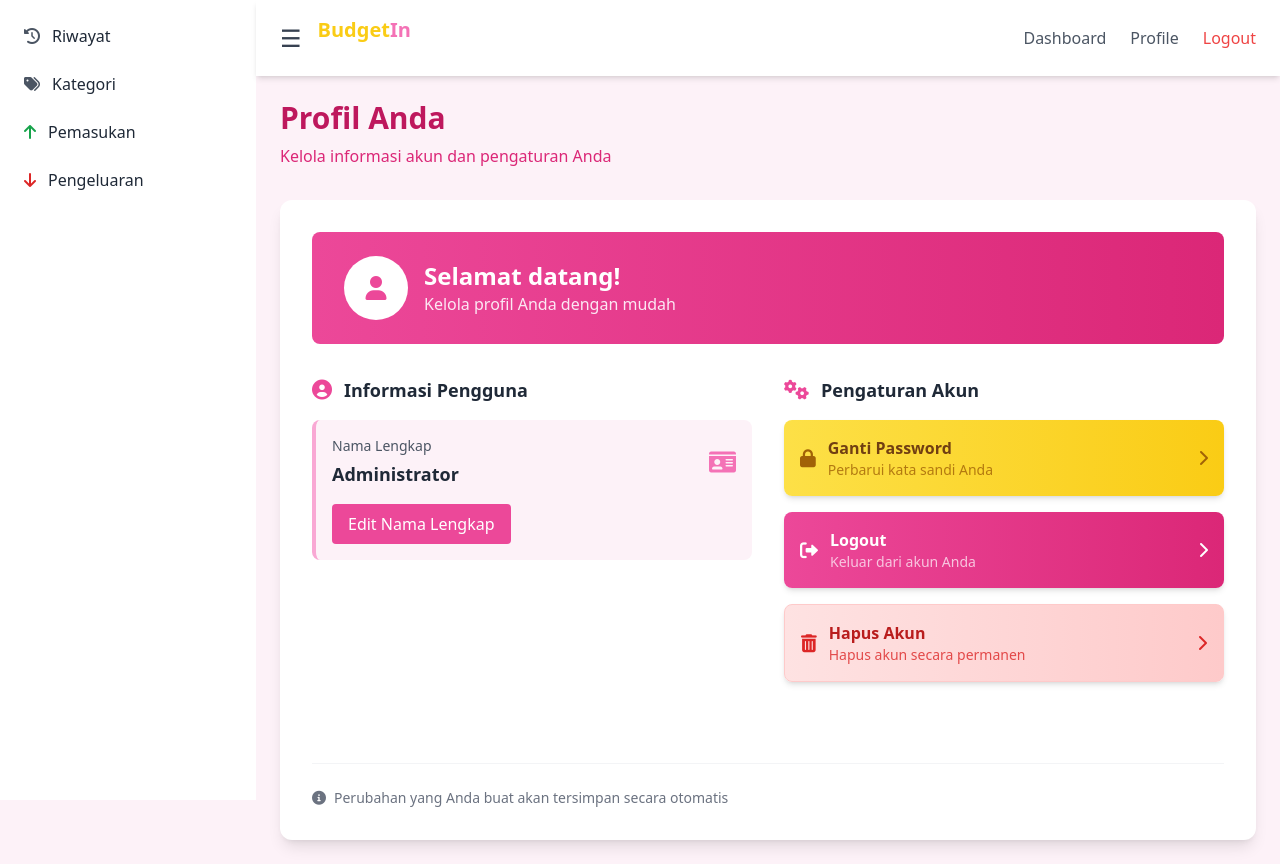
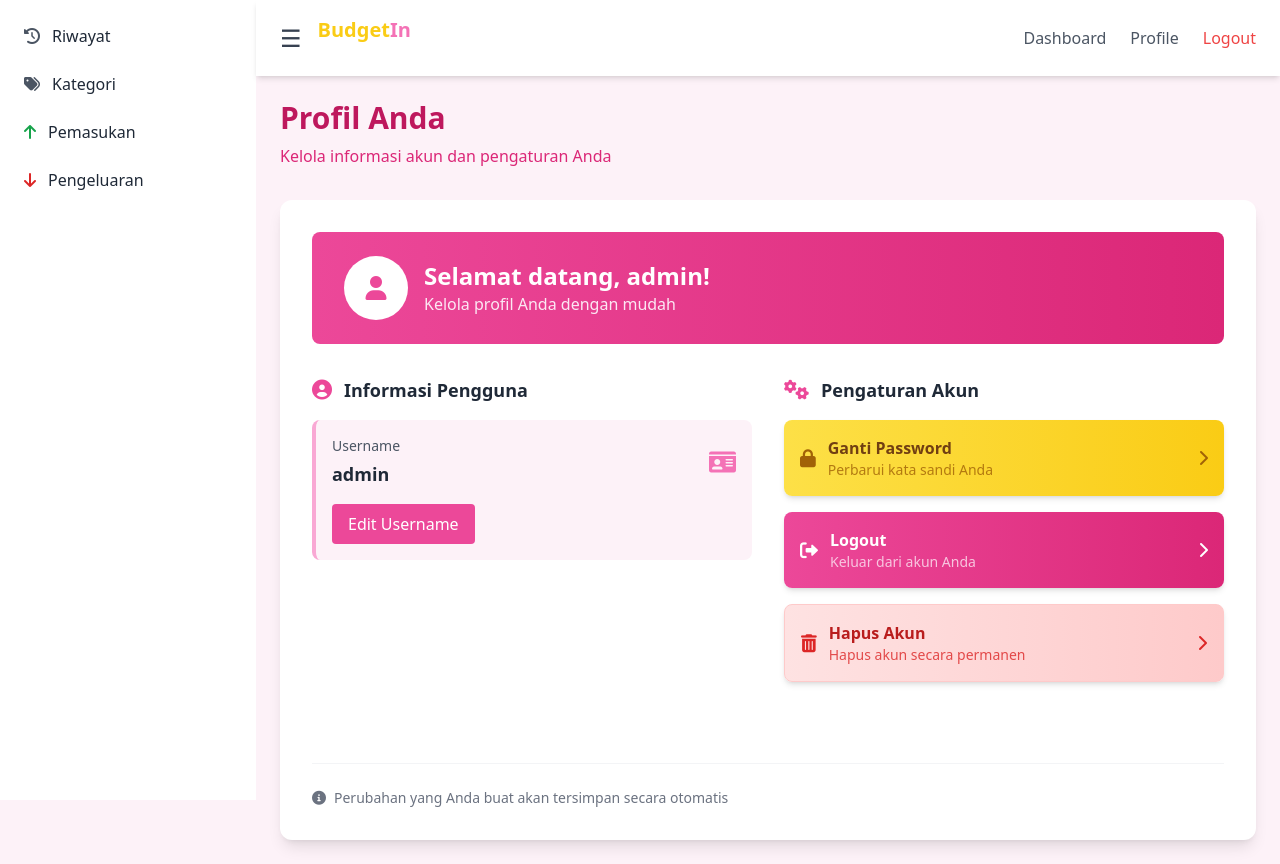
Before and after one commit to baralul/BudgetIn, a PHP site: page /pages/tables/profile.php in a window 1280 px wide. Run offline with PHP 8.4, Linux system fonts and the light colour scheme; a user stored in the database is signed in; data comes from the database, SQL or seed files in the repository; some libraries are stand-ins or nearby versions.

Commit message:
benerin form profil

```diff
--- a/pages/tables/profile.php
+++ b/pages/tables/profile.php
@@ -8,7 +8,7 @@ if (!isset($_SESSION['user_id'])) {
 }
 
 $user_id = $_SESSION['user_id'];
-$query = "SELECT nama_lengkap, username FROM users WHERE id = ?";
+$query = "SELECT username FROM users WHERE id = ?";
 $stmt = $conn->prepare($query);
 $stmt->bind_param("i", $user_id);
 $stmt->execute();
@@ -16,7 +16,6 @@ $result = $stmt->get_result();
 
 if ($result->num_rows === 1) {
     $user = $result->fetch_assoc();
-    $nama_lengkap = $user['nama_lengkap'];
     $username = $user['username'];
 } else {
     header("Location: ../forms/account_login.php");
@@ -26,19 +25,30 @@ if ($result->num_rows === 1) {
 $success = '';
 $error = '';
 if (isset($_POST['update_profile'])) {
-    $new_nama = trim($_POST['nama_lengkap']);
-    if ($new_nama !== '') {
-        $update = $conn->prepare("UPDATE users SET nama_lengkap = ? WHERE id = ?");
-        $update->bind_param("si", $new_nama, $user_id);
-        if ($update->execute()) {
-            $nama_lengkap = $new_nama;
-            $_SESSION['nama_lengkap'] = $new_nama;
-            $success = "Profil berhasil diperbarui!";
+    $new_username = trim($_POST['username']);
+
+    if ($new_username === '') {
+        $error = "Username tidak boleh kosong.";
+    } else {
+        // Cek apakah username sudah dipakai oleh user lain
+        $check = $conn->prepare("SELECT id FROM users WHERE username = ? AND id != ?");
+        $check->bind_param("si", $new_username, $user_id);
+        $check->execute();
+        $check_result = $check->get_result();
+
+        if ($check_result->num_rows > 0) {
+            $error = "Username sudah digunakan oleh pengguna lain.";
         } else {
-            $error = "Gagal memperbarui profil.";
+            $update = $conn->prepare("UPDATE users SET username = ? WHERE id = ?");
+            $update->bind_param("si", $new_username, $user_id);
+            if ($update->execute()) {
+                $username = $new_username;
+                $_SESSION['username'] = $new_username;
+                $success = "Username berhasil diperbarui!";
+            } else {
+                $error = "Gagal memperbarui username.";
+            }
         }
-    } else {
-        $error = "Nama lengkap tidak boleh kosong.";
     }
 }
 ?>
@@ -60,7 +70,6 @@ if (isset($_POST['update_profile'])) {
       <?php include '../../components/header.php'; ?>
 
       <main class="flex-1 p-6">
-
         <div class="mb-8">
           <h1 class="text-3xl font-bold text-pink-700 mb-2">Profil Anda</h1>
           <p class="text-pink-600">Kelola informasi akun dan pengaturan Anda</p>
@@ -74,7 +83,7 @@ if (isset($_POST['update_profile'])) {
                 <i class="fas fa-user text-pink-500 text-2xl"></i>
               </div>
               <div>
-                <h2 class="text-2xl font-bold text-white">Selamat datang!</h2>
+                <h2 class="text-2xl font-bold text-white">Selamat datang, <?= htmlspecialchars($username ?? '') ?>!</h2>
                 <p class="text-pink-100">Kelola profil Anda dengan mudah</p>
               </div>
             </div>
@@ -89,16 +98,16 @@ if (isset($_POST['update_profile'])) {
               </div>
 
               <?php if ($error): ?>
-                <div class="mb-4 p-2 bg-red-100 text-red-700 rounded"><?= htmlspecialchars($error) ?></div>
+                <div class="mb-4 p-2 bg-red-100 text-red-700 rounded"><?= htmlspecialchars($error ?? '') ?></div>
               <?php elseif ($success): ?>
-                <div class="mb-4 p-2 bg-green-100 text-green-700 rounded"><?= htmlspecialchars($success) ?></div>
+                <div class="mb-4 p-2 bg-green-100 text-green-700 rounded"><?= htmlspecialchars($success ?? '') ?></div>
               <?php endif; ?>
 
               <div class="bg-pink-50 rounded-lg p-4 border-l-4 border-pink-300">
                 <div class="flex justify-between items-center">
                   <div>
-                    <p class="text-sm font-medium text-gray-600 mb-1">Nama Lengkap</p>
-                    <p class="text-lg font-semibold text-gray-800"><?= htmlspecialchars($nama_lengkap) ?></p>
+                    <p class="text-sm font-medium text-gray-600 mb-1">Username</p>
+                    <p class="text-lg font-semibold text-gray-800"><?= htmlspecialchars($username ?? '') ?></p>
                   </div>
                   <i class="fas fa-id-card text-pink-400 text-2xl"></i>
                 </div>
@@ -107,23 +116,24 @@ if (isset($_POST['update_profile'])) {
                   onclick="document.getElementById('editForm').classList.toggle('hidden')"
                   class="mt-4 px-4 py-2 bg-pink-500 text-white rounded hover:bg-pink-600 transition"
                 >
-                  Edit Nama Lengkap
+                  Edit Username
                 </button>
 
                 <form id="editForm" method="POST" class="hidden mt-4">
                   <input
                     type="text"
-                    name="nama_lengkap"
-                    value="<?= htmlspecialchars($nama_lengkap) ?>"
+                    name="username"
+                    value="<?= htmlspecialchars($username ?? '') ?>"
                     required
-                    class="w-full px-3 py-2 border border-pink-300 rounded mb-2 focus:outline-none focus:ring-2 focus:ring-pink-400"
+                    class="w-full px-3 py-2 border border-pink-300 rounded mb-4 focus:outline-none focus:ring-2 focus:ring-pink-400"
+                    placeholder="Username"
                   />
                   <button
                     type="submit"
                     name="update_profile"
                     class="w-full bg-pink-600 text-white py-2 rounded hover:bg-pink-700 transition"
                   >
-                    Simpan
+                    Simpan Perubahan
                   </button>
                 </form>
               </div>
```
